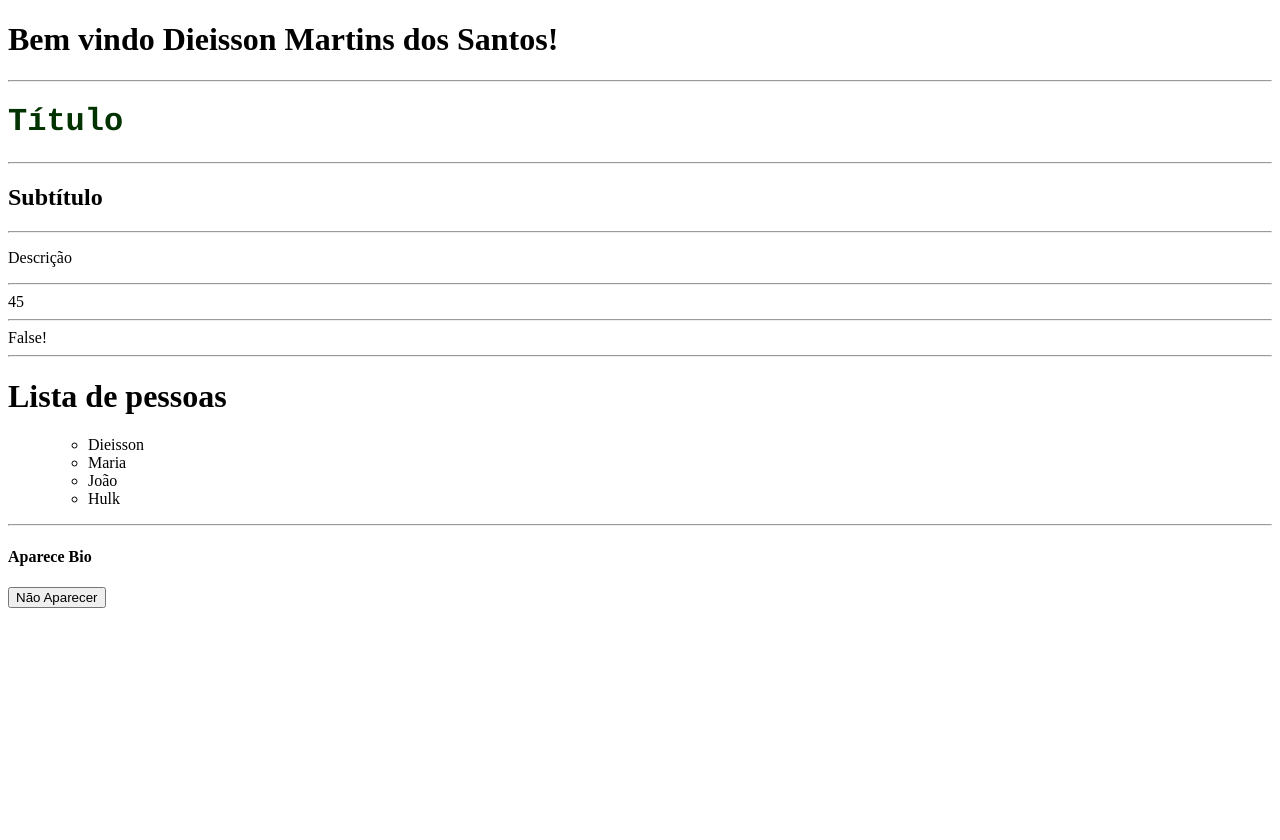
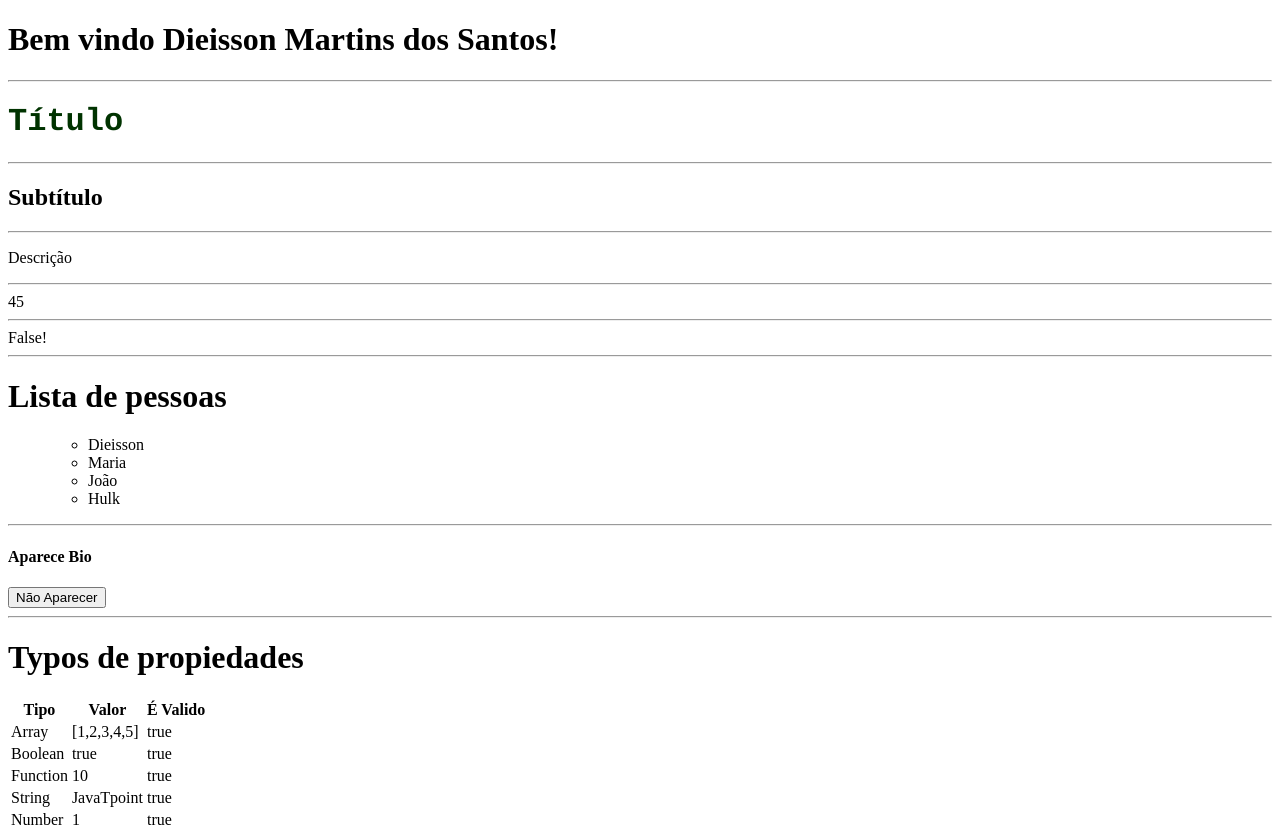
Before and after one commit to dieissonmartins/pitolo-reactjs, a React app: page / in a window 1280 px wide. Before the commit the page ends 800 px from the top, so only its background shows below. Built offline with nearby package versions, Linux system fonts and the light colour scheme.

Commit message:
valida tipos de props

```diff
--- a/App.js
+++ b/App.js
@@ -1,4 +1,5 @@
 import React, {Component} from 'react';
+import PropTypes from 'prop-types';
 
 class App extends Component {
 
@@ -59,6 +60,14 @@ class App extends Component {
                 <hr/>
                 <Bio bio={bio}/>
                 <button onClick={this.toggleDisplayBio}>{buttonTitle}</button>
+                <hr/>
+                <PropsTypesC
+                  propArray={this.props.propArray}
+                  propBool={this.props.propBool}
+                  propFunc={this.props.propFunc}
+                  propString={this.props.propString}
+                  propNumber={this.props.propNumber}
+                />
             </div>
         );
     }
@@ -152,8 +161,67 @@ class Bio extends Component {
     }
 }
 
+class PropsTypesC extends Component {
+    render() {
+        return (
+            <div>
+                <h1>Typos de propiedades</h1>
+                <table>
+                    <tbody>
+                        <tr>
+                            <th>Tipo</th>
+                            <th>Valor</th>
+                            <th>É Valido</th>
+                        </tr>
+                        <tr>
+                            <td>Array</td>
+                            <td>{JSON.stringify(this.props.propArray)}</td>
+                            <td>{Array.isArray(this.props.propArray) ? "true" : "false"}</td>
+                        </tr>
+                        <tr>
+                            <td>Boolean</td>
+                            <td>{this.props.propBool ? "true" : "false"}</td>
+                            <td>{typeof this.props.propBool === 'boolean' ? "true" : "false"}</td>
+                        </tr>
+                        <tr>
+                            <td>Function</td>
+                            <td>{this.props.propFunc(5)}</td>
+                            <td>{this.props.propFunc(5) ? "true" : "False"}</td>
+                        </tr>
+                        <tr>
+                            <td>String</td>
+                            <td>{this.props.propString}</td>
+                            <td>{this.props.propString ? "true" : "False"}</td>
+                        </tr>
+                        <tr>
+                            <td>Number</td>
+                            <td>{this.props.propNumber}</td>
+                            <td>{this.props.propNumber ? "true" : "False"}</td>
+                        </tr>
+                    </tbody>
+                </table>
+            </div>
+        );
+    }
+}
+
+App.propTypes = {
+    propArray: PropTypes.array.isRequired,
+    propBool: PropTypes.bool.isRequired,
+    propFunc: PropTypes.func,
+    propNumber: PropTypes.number,
+    propString: PropTypes.string,
+};
+
 App.defaultProps = {
-    surname: "Martins dos Santos"
+    surname: "Martins dos Santos",
+    propArray: [1, 2, 3, 4, 5],
+    propBool: true,
+    propFunc: function (x) {
+        return x + 5
+    },
+    propNumber: 1,
+    propString: "JavaTpoint"
 }
 
 export default App;
--- a/package.json
+++ b/package.json
@@ -12,6 +12,7 @@
   "license": "ISC",
   "dependencies": {
     "html-webpack-plugin": "^5.6.4",
+    "prop-types": "^15.8.1",
     "react": "^19.2.0",
     "react-dom": "^19.2.0",
     "webpack": "^5.102.1",
```
Also changed, not shown: 1 other file (tests, documents, lock files or other folders).
